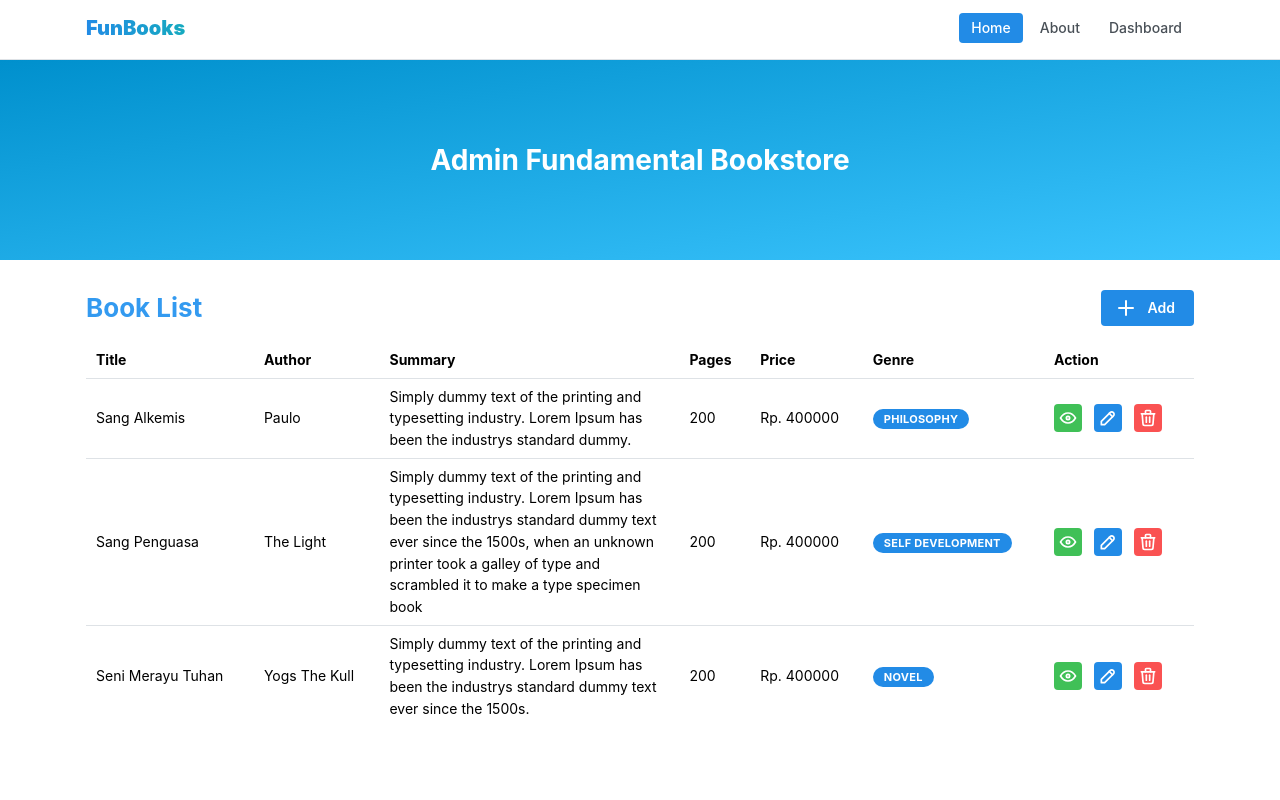
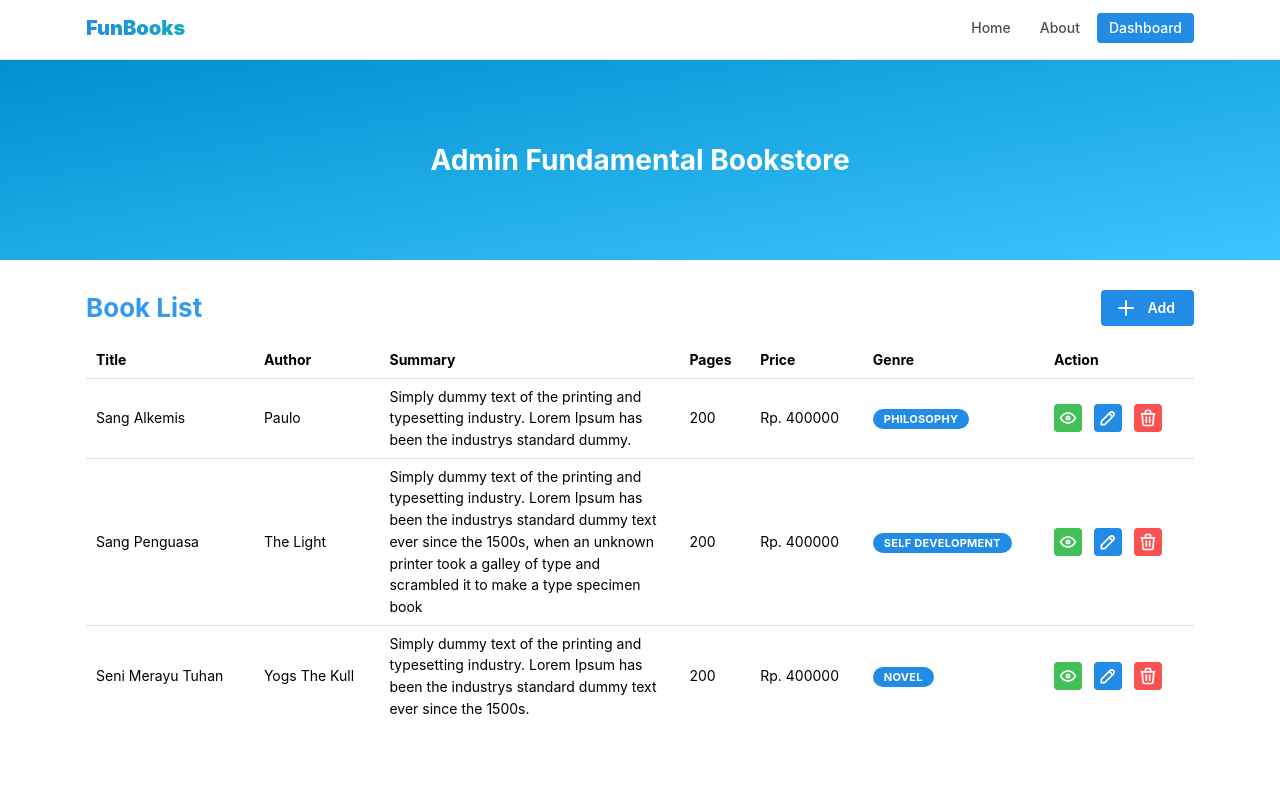
Before and after one commit to Fundamental-Academy/student-react-bookstore, a React (Vite) app: page /admin in a window 1280 px wide. Shown: the top 800 px of the page. Built offline with nearby package versions, Linux system fonts and the light colour scheme.

Commit message:
refactor: fix navlink active state

```diff
--- a/src/modules/layouts/header/index.jsx
+++ b/src/modules/layouts/header/index.jsx
@@ -1,10 +1,9 @@
-import { useState } from "react";
+import { NavLink } from "react-router-dom";
 
 import { AppShell, Container, Group, Burger, Text } from "@mantine/core";
 import { useDisclosure } from "@mantine/hooks";
 
 import classes from "./style.module.css";
-import { NavLink } from "react-router-dom";
 
 const links = [
   { link: "/", label: "Home" },
@@ -14,7 +13,6 @@ const links = [
 
 export function Header() {
   const [opened, { toggle }] = useDisclosure(false);
-  const [active, setActive] = useState(links[0].link);
 
   return (
     <AppShell.Header className={classes.header}>
@@ -31,13 +29,11 @@ export function Header() {
         <Group gap={5} visibleFrom="xs">
           {links.map((item, i) => (
             <NavLink
-              className={classes.link}
+              className={({ isActive }) => {
+                return isActive ? classes.active : classes.link;
+              }}
               key={i}
               to={item.link}
-              data-active={active === item.link || undefined}
-              onClick={() => {
-                setActive(item.link);
-              }}
             >
               {item.label}
             </NavLink>
--- a/src/modules/layouts/header/style.module.css
+++ b/src/modules/layouts/header/style.module.css
@@ -29,9 +29,17 @@
       var(--mantine-color-dark-6)
     );
   }
+}
 
-  [data-mantine-color-scheme] &[data-active] {
-    background-color: var(--mantine-color-blue-filled);
-    color: var(--mantine-color-white);
-  }
+.active {
+  display: block;
+  line-height: 1;
+  padding: rem(8px) rem(12px);
+  border-radius: var(--mantine-radius-sm);
+  text-decoration: none;
+  color: var(--mantine-color-white);
+  font-size: var(--mantine-font-size-sm);
+  font-weight: 500;
+
+  background-color: var(--mantine-color-blue-filled);
 }
```
